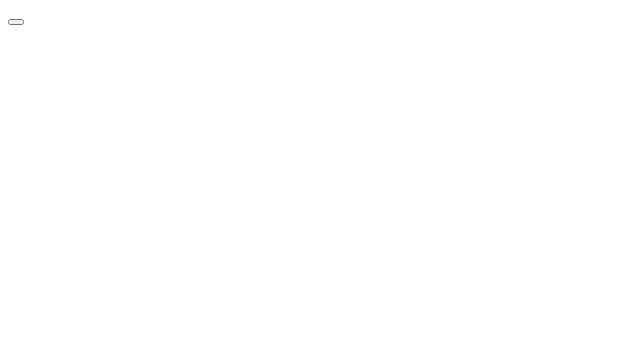
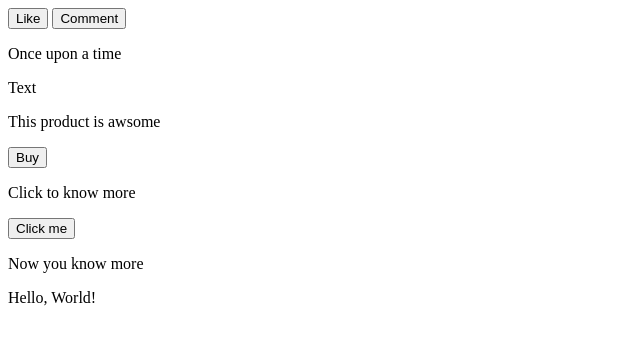
Before and after one commit to JeissonChacon23/HTMLSoloLearn, a plain HTML site: page index.html in a window 1280 px wide. Shown: the whole page, without its empty margins (0-640 px from the left). Drawn offline with Linux system fonts and the light colour scheme.

Commit message:
HTML Code

```diff
--- a/index.html
+++ b/index.html
@@ -1,4 +1,13 @@
-<button></button>
-<img src="" alt="">
-<p></p>
-<table></table>
+<button>Like</button>
+<button>Comment</button>
+<p>Once upon a time</p>
+<p>Text</p>
+
+<p>This product is awsome</p>
+<button>Buy</button>
+
+<p>Click to know more</p>
+<button>Click me</button>
+<p>Now you know more</p>
+
+<p>Hello, World!</p>
```
